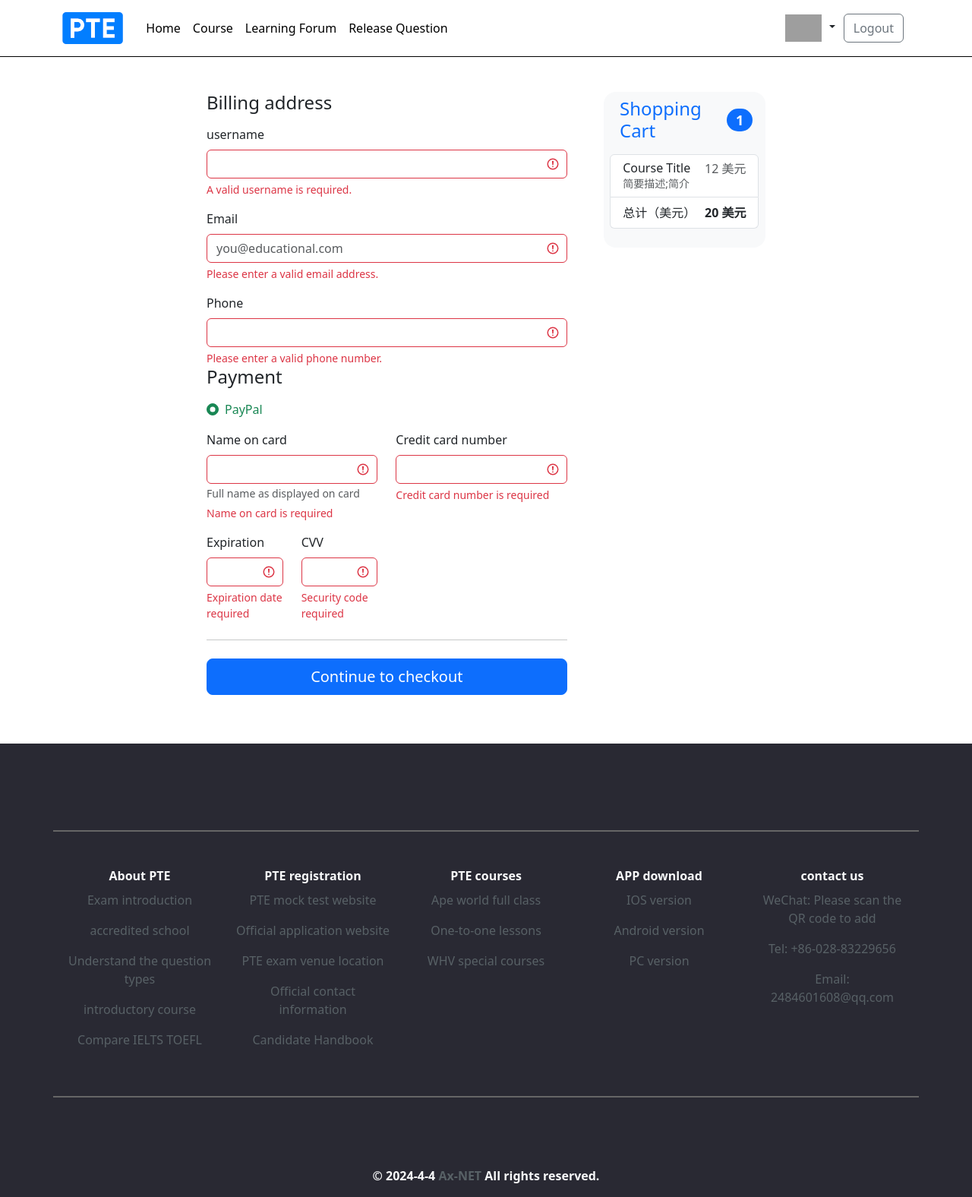
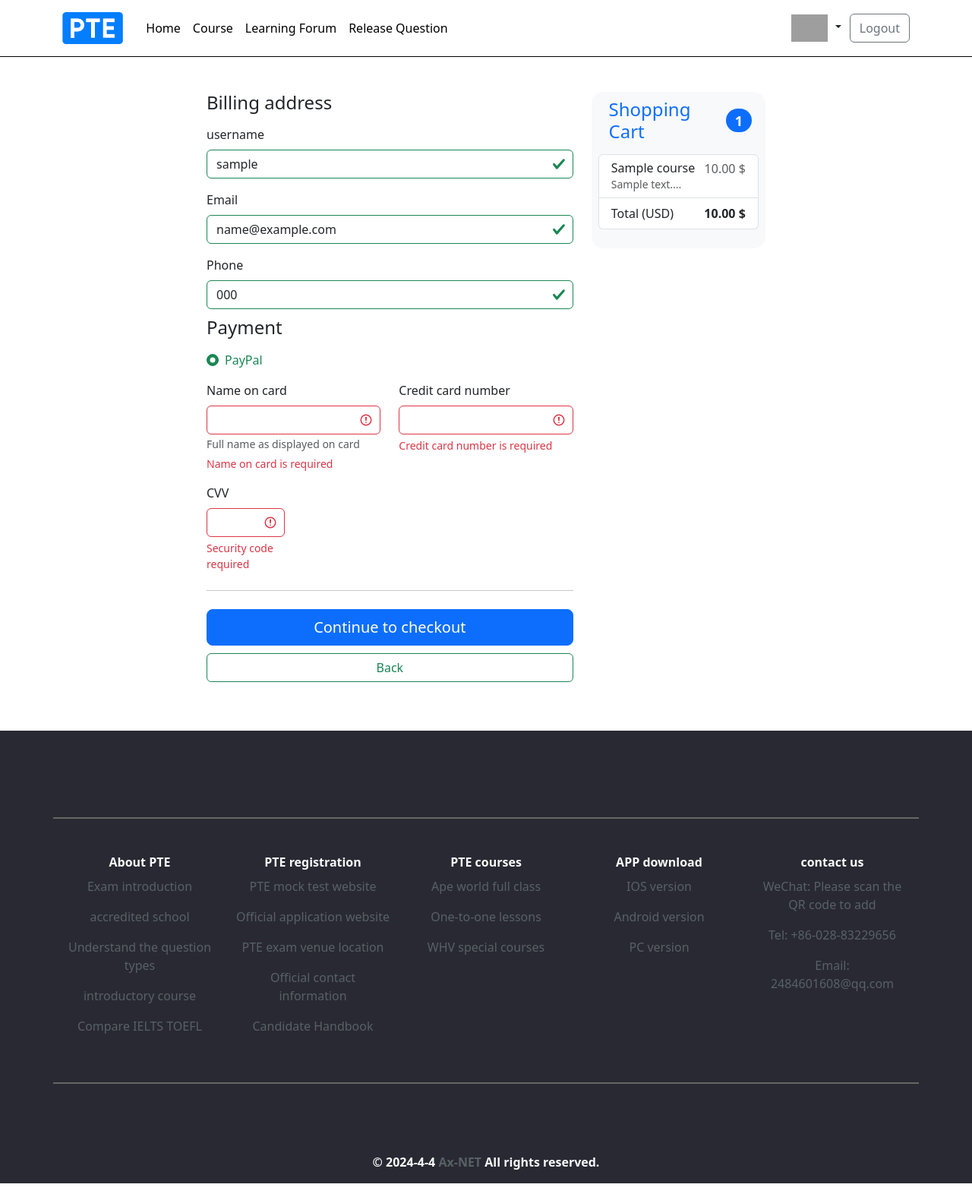
Before and after one commit to Ax-NET-02/educational_institution, a Flask app: page /order?course_id=1 in a window 1280 px wide. Shown: the whole page at 76% size. Run offline with Flask 3, Linux system fonts and the light colour scheme; the visitor is signed in with stand-in values (Sample User, id 1); tables that the repository leaves empty hold one stand-in row (values such as "Sample post"); some libraries are stand-ins or nearby versions; grey boxes are pictures that could not be loaded.

Commit message:
更新
更新订单后端
更新管理员个人仪表盘

```diff
--- a/app/__init__.py
+++ b/app/__init__.py
@@ -24,7 +24,6 @@ from app.register.views import register
 from app.user.views import user
 from app.course.views import course
 from app.order.views import order
-from app.Course_details.views import Course_details
 from app.Course_order.views import Course_order
 from app.Learning_Forum.views import LearningForum
 from app.Forum_details.views import Forumdetails
@@ -32,6 +31,7 @@ from app.public_question.views import Publicquestion
 from app.logout.views import logout
 from app.Manage_users.views import Manage_users
 from app.Manage_course.views import Manages_course
+from app.Dashboard.views import Dashboard
 
 
 # 蓝图注册
@@ -41,7 +41,6 @@ app.register_blueprint(register)
 app.register_blueprint(user)
 app.register_blueprint(course)
 app.register_blueprint(order)
-app.register_blueprint(Course_details)
 app.register_blueprint(Course_order)
 app.register_blueprint(LearningForum)
 app.register_blueprint(Forumdetails)
@@ -49,3 +48,4 @@ app.register_blueprint(Publicquestion)
 app.register_blueprint(logout)
 app.register_blueprint(Manage_users)
 app.register_blueprint(Manages_course)
+app.register_blueprint(Dashboard)
--- a/app/login/views.py
+++ b/app/login/views.py
@@ -40,6 +40,7 @@ def login_data():
             if admin_accounts:
                 if bcrypt.checkpw(admin_password.encode('utf-8'), admin_accounts['admin_password'].encode('utf-8')): #check passwords if match
                     session['loggedin'] = True
+                    session['admin_id'] = admin_accounts['admin_id']
                     session['admin_name'] = admin_accounts['admin_name']
                     session['permission_name'] = admin_accounts['permission_name']
                     session['admin_name'] = admin_accounts['admin_name']
--- a/app/order/views.py
+++ b/app/order/views.py
@@ -1,5 +1,5 @@
 from app import mysql
-from flask import Blueprint, render_template, url_for, redirect, session, request, flash
+from flask import Blueprint, render_template, url_for, redirect, session, request
 import MySQLdb.cursors
 from datetime import date, datetime, timedelta
 from pytz import timezone
@@ -9,4 +9,34 @@ order = Blueprint('order', __name__)
 
 @order.route('/order')
 def orders():
-    return render_template('Paypal.html')
+    course_id = request.args.get("course_id")
+    cursor = mysql.connection.cursor(MySQLdb.cursors.DictCursor)
+    user_id = str(session.get('user_id'))
+
+    user_sql = """
+        SELECT
+            users.user_name,
+            users.user_mail,
+            users.user_number
+        FROM
+            users
+        WHERE
+            users.user_id = %s
+    """
+
+    cursor.execute(user_sql, user_id)
+    order_user = cursor.fetchone()
+
+    course_sql = """
+        SELECT
+            courses.*
+        FROM
+            courses
+        WHERE
+            courses.course_id = %s
+    """
+
+    cursor.execute(course_sql, course_id)
+    course_data = cursor.fetchone()
+    print(course_data)
+    return render_template('Paypal.html', order_user=order_user, course_data=course_data)
--- a/app/templates/Course_details.html
+++ b/app/templates/Course_details.html
@@ -49,7 +49,7 @@ type="image/x-icon"{% endblock %}
 
                 <div style="margin-bottom: 2%;">
                   <a href="{{ url_for('course.courses')}}" class="btn btn-outline-success">Back</a>
-                  <a href="" class="btn btn-outline-primary">Buy a course<i class="bi bi-chevron-double-right"></i></a>
+                  <a href="/order?course_id={{ course_data[0].course_id }}" class="btn btn-outline-primary">Buy a course<i class="bi bi-chevron-double-right"></i></a>
                 </div>
               </div>
             </div>
--- a/app/templates/Paypal.html
+++ b/app/templates/Paypal.html
@@ -1,6 +1,6 @@
 {% extends "base.html" %}
 
-{% block title %}Course{% endblock %}
+{% block title %}Order{% endblock %}
 
 {% block link %}rel="shortcut icon" href="{{ url_for('static', filename='images/icon/document.png') }}"
 type="image/x-icon"{% endblock %}
@@ -15,8 +15,8 @@ type="image/x-icon"{% endblock %}
         <div class="row">
           <div class="col-6 col-md-2"></div>
           <div class="col-6 col-md-8" style="margin-top: 4%;">
-            <div class="row g-5">
-                <div class="col-md-5 col-lg-4 order-md-last">
+            <div class="row g-10">
+                <div class="col-md-6 col-lg-4 order-md-last">
                   <div class="bg-body-tertiary rounded-4">
                     <div style="padding-top: 4%; padding-left: 10%; padding-right: 8%;">
                       <h4 class="d-flex justify-content-between align-items-center mb-3">
@@ -28,14 +28,14 @@ type="image/x-icon"{% endblock %}
                       <ul class="list-group mb-3">
                         <li class="list-group-item d-flex justify-content-between lh-sm">
                           <div>
-                            <h6 class="my-0"><font style="vertical-align: inherit;"><font style="vertical-align: inherit;">Course Title</font></font></h6>
-                            <small class="text-body-secondary"><font style="vertical-align: inherit;"><font style="vertical-align: inherit;">简要描述;简介</font></font></small>
+                            <h6 class="my-0"><font style="vertical-align: inherit;"><font style="vertical-align: inherit;">{{ course_data.course_title}}</font></font></h6>
+                            <small class="text-body-secondary"><font style="vertical-align: inherit;"><font style="vertical-align: inherit;">{{ course_data.course_description[:18] }}...</font></font></small>
                           </div>
-                          <span class="text-body-secondary"><font style="vertical-align: inherit;"><font style="vertical-align: inherit;">12 美元</font></font></span>
+                          <span class="text-body-secondary"><font style="vertical-align: inherit;"><font style="vertical-align: inherit;">{{ course_data.course_price }} $</font></font></span>
                         </li>
                         <li class="list-group-item d-flex justify-content-between">
-                          <span><font style="vertical-align: inherit;"><font style="vertical-align: inherit;">总计（美元）</font></font></span>
-                          <strong><font style="vertical-align: inherit;"><font style="vertical-align: inherit;">20 美元</font></font></strong>
+                          <span><font style="vertical-align: inherit;"><font style="vertical-align: inherit;">Total (USD)</font></font></span>
+                          <strong><font style="vertical-align: inherit;"><font style="vertical-align: inherit;">{{ course_data.course_price }} $</font></font></strong>
                         </li>
                       </ul>
                     </div>
@@ -47,7 +47,7 @@ type="image/x-icon"{% endblock %}
                     <div class="row g-3">
                       <div class="col-12">
                         <label for="username" class="form-label">username</label>
-                        <input type="text" class="form-control" id="username" value="" required="" name="username">
+                        <input type="text" class="form-control" id="username" value="{{ order_user.user_name }}" required="" name="username">
                         <div class="invalid-feedback">
                           A valid username is required.
                         </div>
@@ -55,7 +55,7 @@ type="image/x-icon"{% endblock %}
 
                       <div class="col-12">
                         <label for="email" class="form-label">Email</label>
-                        <input type="email" class="form-control" id="email" placeholder="you@educational.com" value="" required="" name="email">
+                        <input type="email" class="form-control" id="email" value="{{ order_user.user_mail }}" required="" name="email">
                         <div class="invalid-feedback">
                           Please enter a valid email address.
                         </div>
@@ -63,14 +63,14 @@ type="image/x-icon"{% endblock %}
 
                       <div class="col-12">
                         <label for="Phone" class="form-label">Phone</label>
-                        <input type="text" class="form-control" id="Phone" value="" required="" name="phone">
+                        <input type="text" class="form-control" id="Phone" value="{{ order_user.user_number }}" required="" name="phone">
                         <div class="invalid-feedback">
                           Please enter a valid phone number.
                         </div>
                       </div>
                     </div>
 
-                    <h4 class="mb-3">Payment</h4>
+                    <h4 class="mb-3" style="margin-top: 2%;">Payment</h4>
 
                     <div class="my-3">
                       <div class="form-check">
@@ -98,14 +98,6 @@ type="image/x-icon"{% endblock %}
                       </div>
 
                       <div class="col-md-3">
-                        <label for="cc-expiration" class="form-label">Expiration</label>
-                        <input type="text" class="form-control" id="cc-expiration" placeholder="" required="">
-                        <div class="invalid-feedback">
-                          Expiration date required
-                        </div>
-                      </div>
-
-                      <div class="col-md-3">
                         <label for="cc-cvv" class="form-label">CVV</label>
                         <input type="text" class="form-control" id="cc-cvv" placeholder="" required="">
                         <div class="invalid-feedback">
@@ -117,6 +109,9 @@ type="image/x-icon"{% endblock %}
                     <hr class="my-4">
 
                     <button class="w-100 btn btn-primary btn-lg" type="submit">Continue to checkout</button>
+                    <div style="margin-top: 2%;">
+                      <a href="course_detailed?course_id={{ course_data.course_id }}" class="w-100 btn btn-outline-success">Back</a>
+                    </div>
                   </form>
                 </div>
               </div>
--- a/app/templates/base.html
+++ b/app/templates/base.html
@@ -5,6 +5,7 @@
   <meta charset="UTF-8">
   <meta name="viewport" content="width=device-width, initial-scale=1.0">
   <link rel="stylesheet" href="{{ url_for('static', filename='css/base.css') }}">
+  <link rel="stylesheet" href="{{ url_for('static', filename='css/dashboard.css') }}">
   <link href="https://cdn.bootcdn.net/ajax/libs/twitter-bootstrap/5.3.1/css/bootstrap.min.css" rel="stylesheet">
   <link href="https://cdn.bootcdn.net/ajax/libs/bootstrap-icons/1.11.0/font/bootstrap-icons.min.css" rel="stylesheet">
   <link {% block link %}{% endblock %}>
@@ -38,14 +39,8 @@
         </ul>
         {% if 'loggedin' not in session %}
         <div class="text-end">
-          <button type="button" class="btn btn-outline-secondary me-2"><a
-              class="link-secondary link-offset-2 link-underline-opacity-25 link-underline-opacity-100-hover"
-              href="{{ url_for('login.rendering_login') }}">Login</a>
-          </button>
-          <button type="button" class="btn btn-warning"><a
-              class="link-dark link-offset-2 link-underline-opacity-25 link-underline-opacity-100-hover"
-              href="{{ url_for('register.user_register') }}">Sign-up</a>
-          </button>
+          <a class="btn btn-outline-secondary me-2" href="{{ url_for('login.rendering_login') }}" role="button">Login</a>
+          <a class="btn btn-warning" href="{{ url_for('register.user_register') }}" role="button">Sign-up</a>
         </div>
         {% else %}
           {% if session['permission_name'] == 'admin' %}
@@ -59,53 +54,44 @@
               <li><a class="dropdown-item" href="{{ url_for('Manages_course.manages_course') }}">Manage_course</a></li>
               <li><a class="dropdown-item" href="#">Manage_community</a></li>
               <li><hr class="dropdown-divider"></li>
-              <li><a class="dropdown-item" href="#">Welcome {{ session['admin_name'] }}!</a></li>
+              <li><a class="dropdown-item" href="/admin_dashboard">Welcome {{ session['admin_name'] }}!</a></li>
             </ul>
           </div>
           <div style="margin-left: 1%;">
-            <button type="button" class="btn btn-outline-secondary me-2"><a
-              class="link-secondary link-offset-2 link-underline-opacity-25 link-underline-opacity-100-hover"
-              href="{{ url_for('logout.quit') }}">Logout</a>
-            </button>
+            <a class="btn btn-outline-secondary" href="{{ url_for('logout.quit') }}" role="button">Logout</a>
           </div>
           {% elif session['permission_name'] == 'service' %}
           <div class="dropdown">
             <a class="nav-link dropdown-toggle" href="#" role="button" data-bs-toggle="dropdown" aria-expanded="false">
               <!-- change new path -->
-              <img src="https://encrypted-tbn0.gstatic.com/images?q=tbn:ANd9GcQK16UmABGddL94OZXwjHSudU3WwTnbQNjQoQ&s" alt="{{ session['service'] }}" class="profile-picture" style="border: 1px solid white;" width="50px">
+              <img src="https://www.wudada.online/dmtx/f55455b6610077bd421ffb9b988dea8e.webp" alt="{{ session['service'] }}" class="profile-picture" style="border: 1px solid white;" width="50px">
             </a>
             <ul class="dropdown-menu">
               <li><a class="dropdown-item" href="{{ url_for('Manage_users.manage_users') }}">Manage_users</a></li>
               <li><a class="dropdown-item" href="{{ url_for('Manages_course.manages_course') }}">Manage_course</a></li>
               <li><a class="dropdown-item" href="#">Manage_community</a></li>
               <li><hr class="dropdown-divider"></li>
-              <li><a class="dropdown-item" href="#">Welcome {{ session['service_name'] }}!</a></li>
+              <li><a class="dropdown-item" href="/service_dashboard">Welcome {{ session['service_name'] }}!</a></li>
             </ul>
           </div>
           <div style="margin-left: 1%;">
-            <button type="button" class="btn btn-outline-secondary me-2"><a
-              class="link-secondary link-offset-2 link-underline-opacity-25 link-underline-opacity-100-hover"
-              href="{{ url_for('logout.quit') }}">Logout</a>
-            </button>
+            <a class="btn btn-outline-secondary" href="{{ url_for('logout.quit') }}" role="button">Logout</a>
           </div>
           {% else %}
           <div class="dropdown">
             <a class="nav-link dropdown-toggle" href="#" role="button" data-bs-toggle="dropdown" aria-expanded="false">
               <!-- change new path -->
-              <img src="" alt="{{ session['user'] }}" class="profile-picture" style="border: 1px solid white;" width="50px">
+              <img src="https://www.wudada.online//dmtx//ffd848cadd153618b2003483496bfb5a.webp" alt="{{ session['user'] }}" class="profile-picture" style="border: 1px solid white;" width="50px">
             </a>
             <ul class="dropdown-menu">
               <li><a class="dropdown-item" href="#">My_course</a></li>
               <li><a class="dropdown-item" href="#">My_community</a></li>
               <li><hr class="dropdown-divider"></li>
-              <li><a class="dropdown-item" href="#">Welcome {{ session['user_name'] }}!</a></li>
+              <li><a class="dropdown-item" href="/user_dashboard">Welcome {{ session['user_name'] }}!</a></li>
             </ul>
           </div>
           <div style="margin-left: 1%;">
-            <button type="button" class="btn btn-outline-secondary me-2"><a
-              class="link-secondary link-offset-2 link-underline-opacity-25 link-underline-opacity-100-hover"
-              href="{{ url_for('logout.quit') }}">Logout</a>
-            </button>
+            <a class="btn btn-outline-secondary" href="{{ url_for('logout.quit') }}" role="button">Logout</a>
           </div>
           {% endif %}
         {% endif %}
```
Also changed, not shown: app/Course_details/views.py (deleted, +0 -12 lines), app/Dashboard/views.py (added, +20 -0 lines), app/static/css/dashboard.css (added, +214 -0 lines), app/templates/admin.html (added, +55 -0 lines), app/Dashboard/__init__.py (added).
